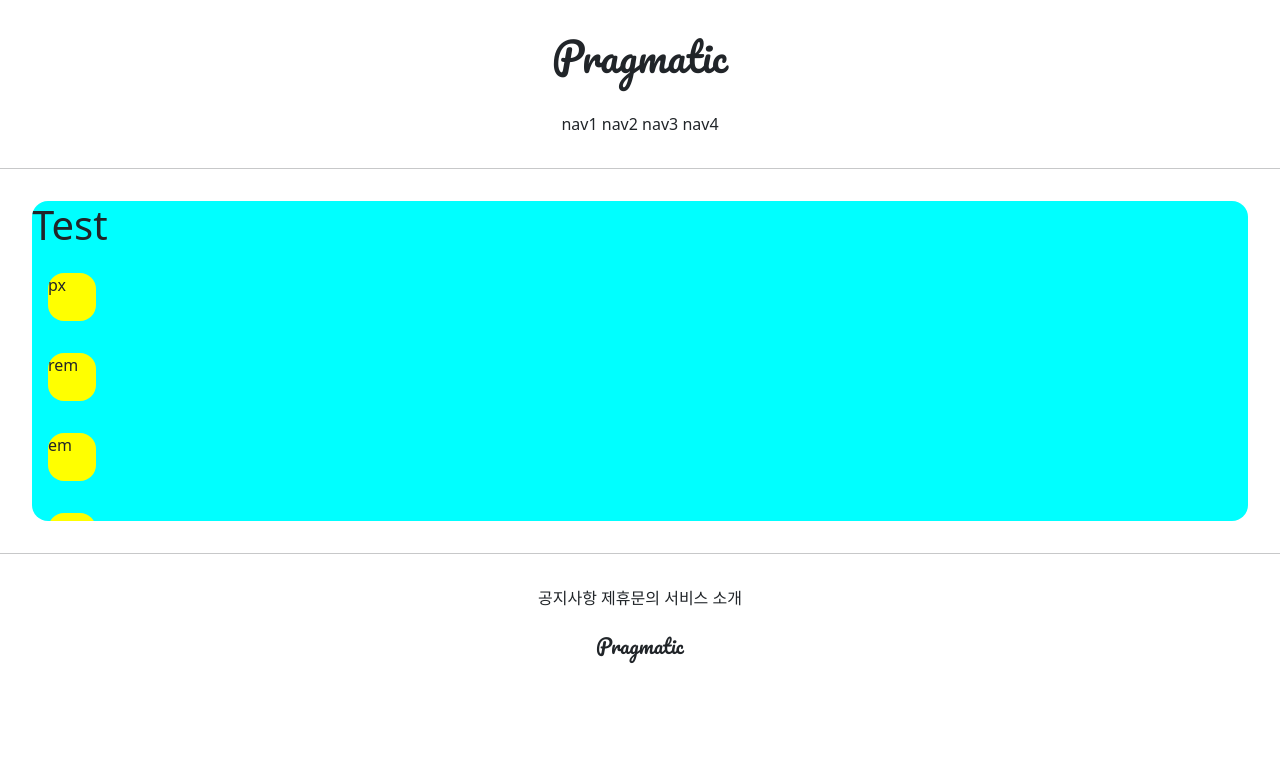
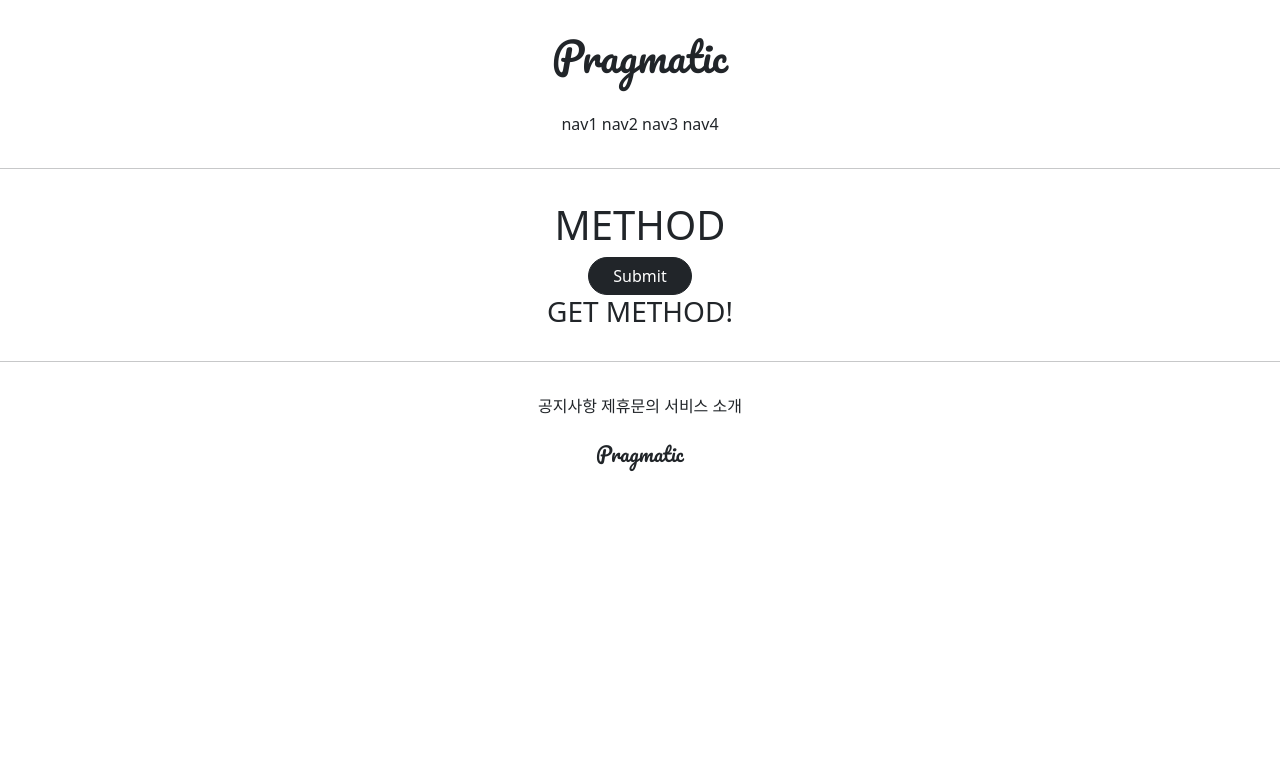
Before and after one commit to Wo-ong/Woong_AppAplication, a Django app: page /accounts/hello_world/ in a window 1280 px wide. Shown: the top 768 px of the page. Run offline with Django 3.2, Linux system fonts and the light colour scheme; parts of the project's set-up code (start-up, migrations or seed data) failed here and were passed over.

Commit message:
7/8 6ban class commit 3

```diff
--- a/accountapp/templates/accountapp/hello_world.html
+++ b/accountapp/templates/accountapp/hello_world.html
@@ -2,31 +2,18 @@
 
 {% block content %}
 
-<style>
 
-.testing{
-    background-color: yellow;
-    margin : 1rem;
-    height : 48px;    {# 1rem = 16px #}
-    width : 48px;
-    border-radius: 1rem;
-    display : inline-block;
-}
+    <div style="margin:2rem; text-align: center;">
 
-</style>
+        <h1>METHOD</h1>
 
-<div style="height : 20rem; background-color: aqua; margin: 2rem; border-radius: 1rem; overflow:scroll;">
+            <form action="/accounts/hello_world/" method="post">
+                {% csrf_token %}
+                <input type="submit" class="btn btn-dark rounded-pill px-4" >
+            </form>
 
-<h1>Test</h1>
-
-<div class = "testing" style = "height: 48px; width:48px; ">px</div></br>
-<div class = "testing" style = "height: 3rem; width:3rem; ">rem</div></br>
-<div class = "testing" style = "height: 3em; width:3em; ">em</div></br>
-<div class = "testing" style = "height: 3em; width:3em; ">em</div></br>
-<div class = "testing" style = "height: 3em; width:3em; ">em</div></br>
-<div class = "testing" style = "height: 30%; width:30%; ">%</div>
-
-</div>
+        <h3>{{ text }}</h3>
+    </div>
 
 
 {% endblock %}
--- a/accountapp/views.py
+++ b/accountapp/views.py
@@ -5,4 +5,9 @@ from django.shortcuts import render
 
 
 def hello_world(request):
-    return render(request, 'accountapp/hello_world.html')
+    if request.method == "POST":
+        return render(request, 'accountapp/hello_world.html',
+                      context={'text': 'POST METHOD!'})
+    else:
+        return render(request, 'accountapp/hello_world.html',
+                      context={'text': 'GET METHOD!'})
--- a/static/base.css
+++ b/static/base.css
@@ -8,7 +8,8 @@
 }
 
 .pragmatic_footer_logo{
-    margin : 1.5rem 0; font-family: 'Pacifico', cursive;
+    margin : 1.5rem 0;
+    font-family: 'Pacifico', cursive;
 }
 
 .pragmatic_footer_button{
```
